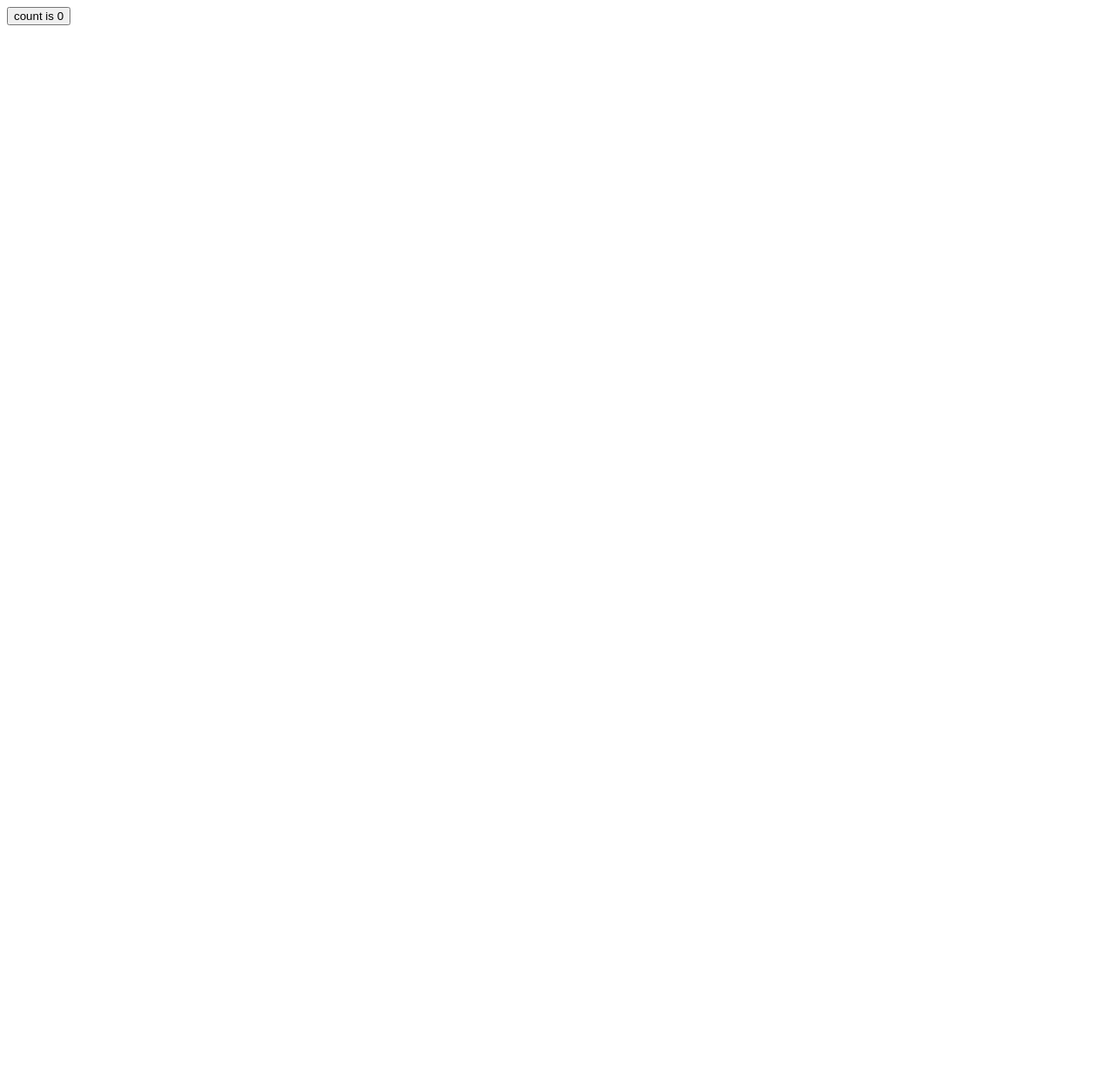
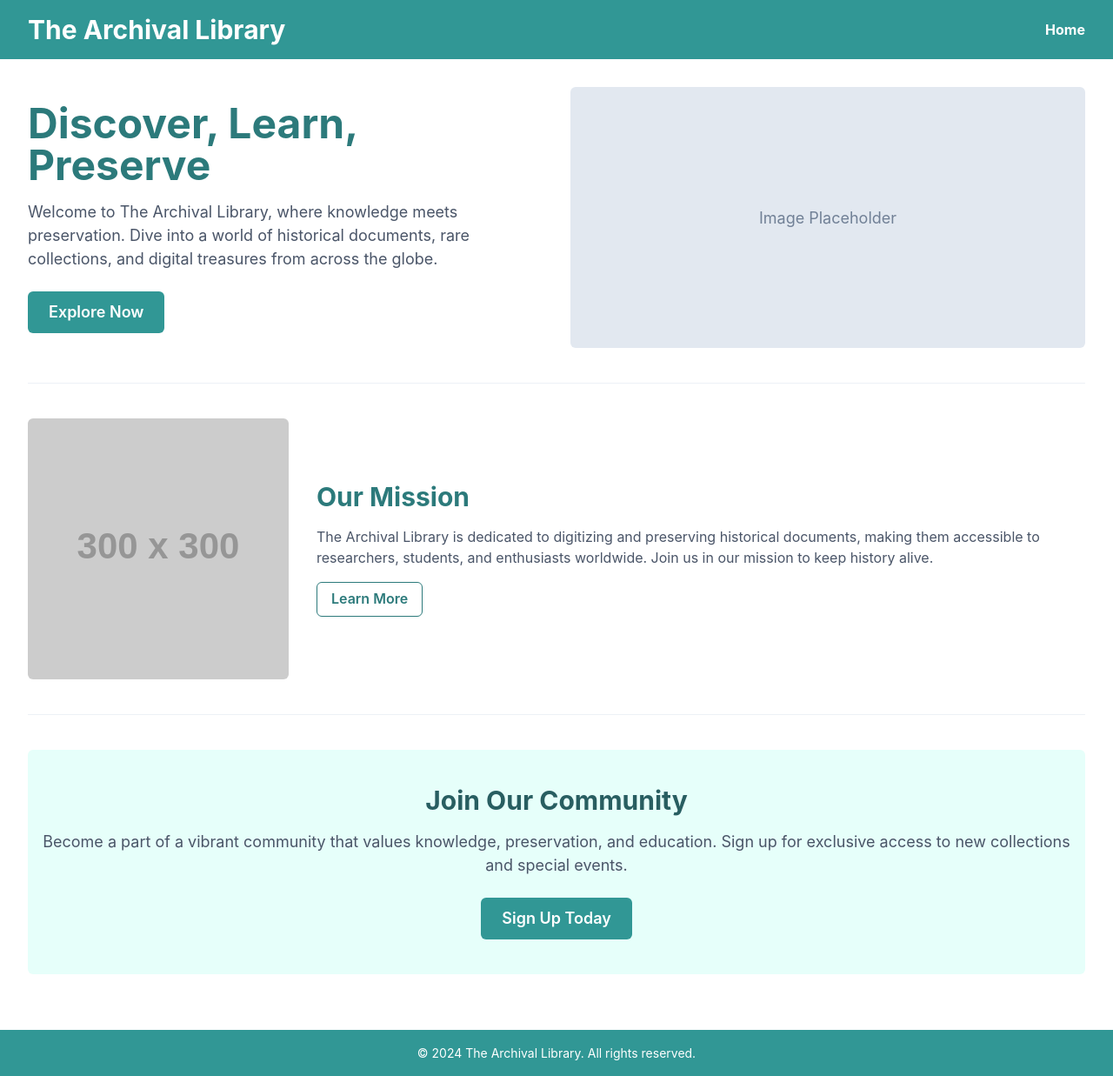
Before and after one commit to OmaralAnazi/archival-library-frontend, a React (Vite) app: page / in a window 1280 px wide. Shown: the whole page at 87% size. Before the commit the page ends 800 px from the top, so only its background shows below. Built offline with nearby package versions, Linux system fonts and the light colour scheme.

Commit message:
add initial layout

```diff
--- a/src/App.tsx
+++ b/src/App.tsx
@@ -1,12 +1,22 @@
-import { useState } from "react";
+import { Routes, Route } from "react-router-dom";
+import Header from "./components/Header";
+import Footer from "./components/Footer";
+import Home from "./pages/Home";
+import NotFound from "./pages/NotFound";
+import { Flex } from "@chakra-ui/react";
 
 function App() {
-  const [count, setCount] = useState(0);
-
   return (
-    <button onClick={() => setCount((count) => count + 1)}>
-      count is {count}
-    </button>
+    <Flex minHeight="100vh" direction="column">
+      <Header />
+      <Flex flex="1" direction="column">
+        <Routes>
+          <Route path="/" element={<Home />} />
+          <Route path="*" element={<NotFound />} />
+        </Routes>
+      </Flex>
+      <Footer />
+    </Flex>
   );
 }
 
--- /dev/null
+++ b/src/components/Footer.tsx
@@ -0,0 +1,21 @@
+import { Box, Text } from "@chakra-ui/react";
+
+const Footer = () => {
+  return (
+    <Box
+      as="footer"
+      bg="teal.500"
+      color="white"
+      py={4}
+      px={8}
+      mt={8}
+      textAlign="center"
+    >
+      <Text fontSize="sm">
+        © 2024 The Archival Library. All rights reserved.
+      </Text>
+    </Box>
+  );
+};
+
+export default Footer;
--- /dev/null
+++ b/src/components/Header.tsx
@@ -0,0 +1,21 @@
+import { Box, Flex, Heading, Link } from "@chakra-ui/react";
+import { Link as RouterLink } from "react-router-dom";
+
+const Header = () => {
+  return (
+    <Box as="header" bg="teal.500" color="white" py={4} px={8} w={"100%"}>
+      <Flex justify="space-between" align="center">
+        <Heading as="h1" size="lg">
+          The Archival Library
+        </Heading>
+        <Flex gap={4}>
+          <Link as={RouterLink} to="/" fontWeight="bold">
+            Home
+          </Link>
+        </Flex>
+      </Flex>
+    </Box>
+  );
+};
+
+export default Header;
--- a/src/main.tsx
+++ b/src/main.tsx
@@ -1,9 +1,15 @@
-import { StrictMode } from "react";
-import { createRoot } from "react-dom/client";
-import App from "./App.tsx";
+import React from "react";
+import ReactDOM from "react-dom/client";
+import { BrowserRouter } from "react-router-dom";
+import { ChakraProvider } from "@chakra-ui/react";
+import App from "./App";
 
-createRoot(document.getElementById("root")!).render(
-  <StrictMode>
-    <App />
-  </StrictMode>
+ReactDOM.createRoot(document.getElementById("root") as HTMLElement).render(
+  <React.StrictMode>
+    <BrowserRouter>
+      <ChakraProvider>
+        <App />
+      </ChakraProvider>
+    </BrowserRouter>
+  </React.StrictMode>
 );
--- /dev/null
+++ b/src/pages/Home.tsx
@@ -0,0 +1,101 @@
+import {
+  Box,
+  Button,
+  Heading,
+  Text,
+  Flex,
+  Image,
+  VStack,
+  Stack,
+  Divider,
+} from "@chakra-ui/react";
+
+const Home = () => {
+  return (
+    <Box p={8} maxW={1280} marginX={"auto"}>
+      {/* Hero Section */}
+      <Flex direction={{ base: "column", md: "row" }} align="center" mb={10}>
+        <Box flex="1" pr={{ base: 0, md: 8 }} mb={{ base: 8, md: 0 }}>
+          <Heading as="h2" size="2xl" mb={4} color="teal.600">
+            Discover, Learn, Preserve
+          </Heading>
+          <Text fontSize="lg" mb={6} color="gray.600">
+            Welcome to The Archival Library, where knowledge meets preservation.
+            Dive into a world of historical documents, rare collections, and
+            digital treasures from across the globe.
+          </Text>
+          <Button colorScheme="teal" size="lg">
+            Explore Now
+          </Button>
+        </Box>
+        <Box flex="1">
+          {/* Placeholder for an image */}
+          <Box
+            w="100%"
+            h={{ base: "200px", md: "300px" }}
+            bg="gray.200"
+            borderRadius="md"
+            display="flex"
+            alignItems="center"
+            justifyContent="center"
+            color="gray.500"
+            fontSize="lg"
+          >
+            Image Placeholder
+          </Box>
+        </Box>
+      </Flex>
+
+      <Divider my={10} />
+
+      {/* About Section */}
+      <Stack
+        direction={{ base: "column", md: "row" }}
+        spacing={8}
+        align="center"
+        mb={10}
+      >
+        <Image
+          src="https://via.placeholder.com/300" // This is a temporary placeholder URL
+          alt="About us"
+          borderRadius="md"
+          boxSize="300px"
+          objectFit="cover"
+        />
+        <VStack align="start" spacing={4} flex="1">
+          <Heading as="h3" size="lg" color="teal.600">
+            Our Mission
+          </Heading>
+          <Text fontSize="md" color="gray.600">
+            The Archival Library is dedicated to digitizing and preserving
+            historical documents, making them accessible to researchers,
+            students, and enthusiasts worldwide. Join us in our mission to keep
+            history alive.
+          </Text>
+          <Button variant="outline" colorScheme="teal" size="md">
+            Learn More
+          </Button>
+        </VStack>
+      </Stack>
+
+      <Divider my={10} />
+
+      {/* Call to Action Section */}
+      <Box textAlign="center" py={10} bg="teal.50" borderRadius="md">
+        <Heading as="h3" size="lg" mb={4} color="teal.700">
+          Join Our Community
+        </Heading>
+        <Text fontSize="lg" mb={6} color="gray.600">
+          Become a part of a vibrant community that values knowledge,
+          preservation, and education. Sign up for exclusive access to new
+          collections and special events.
+        </Text>
+        <Button colorScheme="teal" size="lg">
+          Sign Up Today
+        </Button>
+      </Box>
+    </Box>
+  );
+};
+
+export default Home;
--- /dev/null
+++ b/src/pages/NotFound.tsx
@@ -0,0 +1,31 @@
+import { Box, Heading, Text, Button, VStack } from "@chakra-ui/react";
+import { Link as RouterLink } from "react-router-dom";
+
+const NotFound = () => {
+  return (
+    <Box
+      p={8}
+      flex={1}
+      display="flex"
+      alignItems="center"
+      justifyContent="center"
+      maxW={720}
+      marginX="auto"
+    >
+      <VStack spacing={6} textAlign="center">
+        <Heading as="h1" size="2xl" color="teal.600">
+          Oops! Page Not Found
+        </Heading>
+        <Text fontSize="lg" color="gray.600">
+          The page you’re looking for doesn’t exist. It might have been removed,
+          or you may have mistyped the URL.
+        </Text>
+        <Button as={RouterLink} to="/" colorScheme="teal" size="lg" mt={4}>
+          Go Back Home
+        </Button>
+      </VStack>
+    </Box>
+  );
+};
+
+export default NotFound;
```
Also changed, not shown: package.json (+6 -1 lines), src/routes.tsx (added), 1 other file (tests, documents, lock files or other folders).
